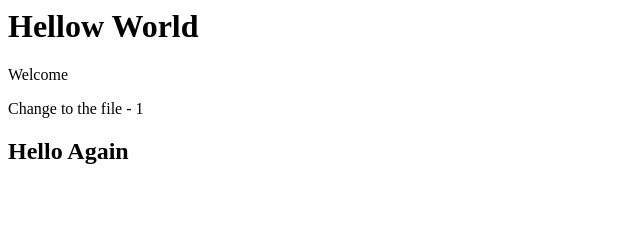
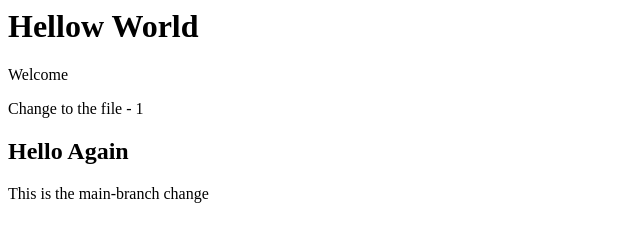
Before and after one commit to domsnmin/test-repo, a plain HTML site: page index.html in a window 1280 px wide. Shown: the whole page, without its empty margins (0-640 px from the left). Drawn offline with Linux system fonts and the light colour scheme.

Commit message:
main-branch change
add a line to main-branch.

```diff
--- a/index.html
+++ b/index.html
@@ -3,3 +3,4 @@
 <p>Change to the file - 1</p>
 
 <h2>Hello Again</h2>
+<p>This is the main-branch change</p>
```
